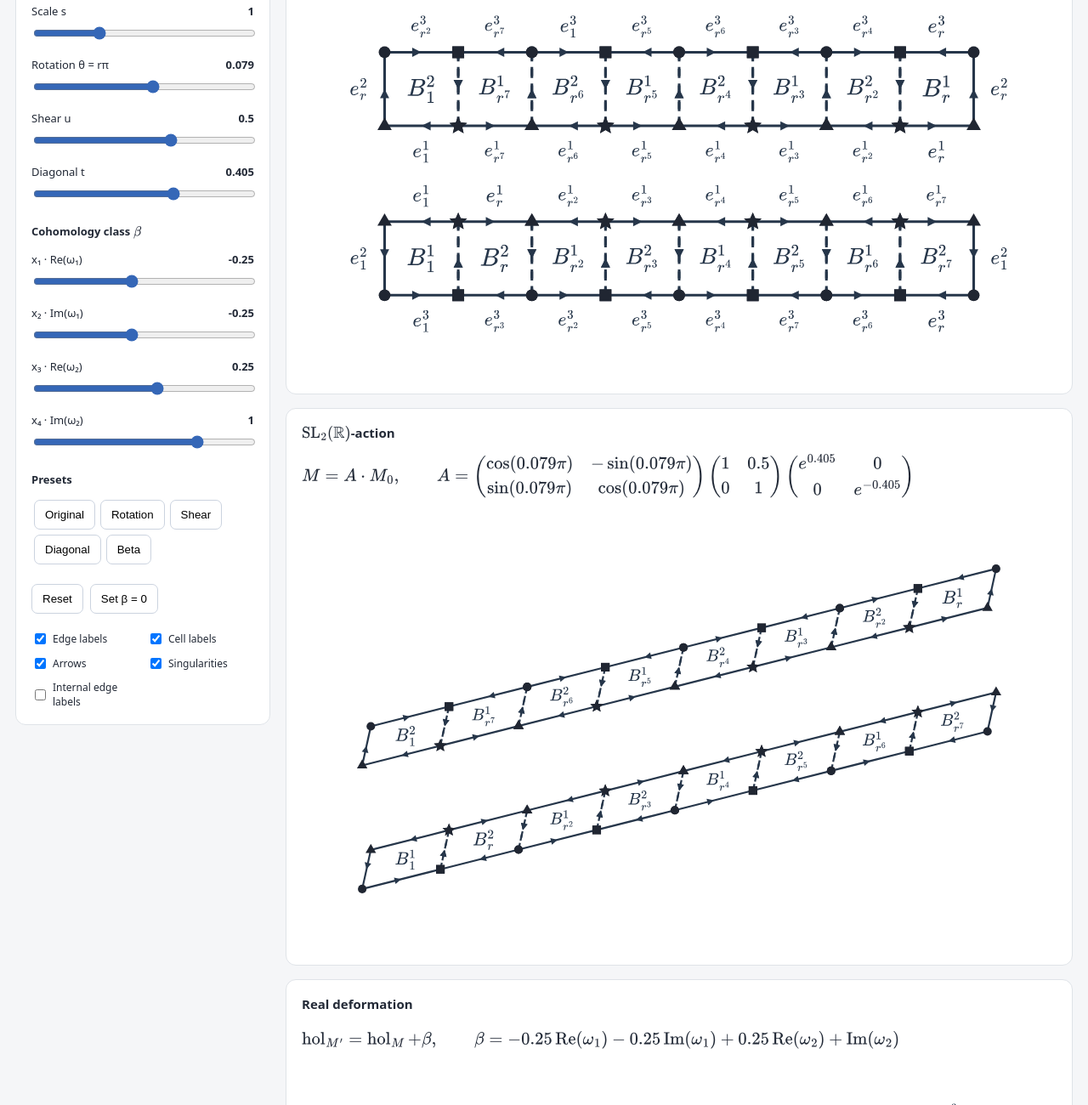
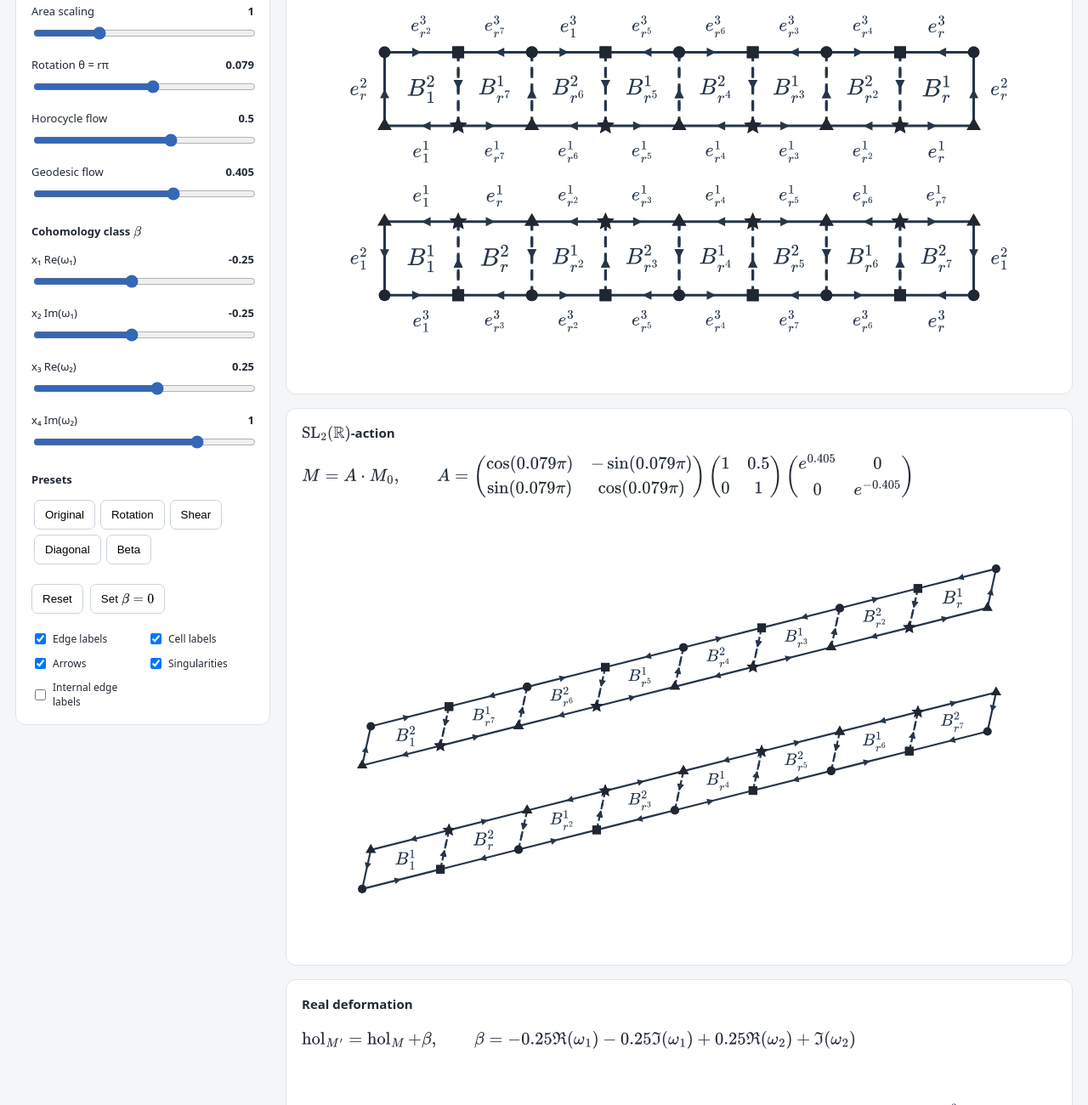
Before and after one commit to CarlosOspinaMath/CarlosOspinaMath.github.io, a plain HTML site: page translation_surface.html in a window 1280 px wide. Shown: the part 200-1500 px from the top of the page at 85% size. Drawn offline with nearby package versions, Linux system fonts and the light colour scheme.

Commit message:
updated applet

```diff
--- a/translation_surface.html
+++ b/translation_surface.html
@@ -133,7 +133,7 @@ window.MathJax = {
 
   <div class="buttons">
     <button id="reset">Reset</button>
-    <button id="zeroBeta">Set β = 0</button>
+    <button id="zeroBeta">Set \( \beta = 0 \)</button>
   </div>
 
   <div class="options">
@@ -146,7 +146,7 @@ window.MathJax = {
     <label><input type="checkbox" id="showPoints" checked>
       Singularities</label>
     <label><input type="checkbox" id="showInternalLabels">
-    Internal edge labels</label>
+      Internal edge labels</label>
   </div>
 </aside>
 
@@ -195,14 +195,14 @@ const defaults = {
 let state = {...defaults};
 
 const parameters = [
-  ["s", "Scale s", 0.2, 3, 0.01],
+  ["s", "Area scaling", 0.2, 3, 0.01],
   ["theta", "Rotation θ = rπ", -1, 1, 0.01],
-  ["u", "Shear u", -2, 2, 0.01],
-  ["t", "Diagonal t", -1.5, 1.5, 0.01],
-  ["x1", "x₁ · Re(ω₁)", -2, 2, 0.01],
-  ["x2", "x₂ · Im(ω₁)", -2, 2, 0.01],
-  ["x3", "x₃ · Re(ω₂)", -2, 2, 0.01],
-  ["x4", "x₄ · Im(ω₂)", -2, 2, 0.01]
+  ["u", "Horocycle flow", -2, 2, 0.01],
+  ["t", "Geodesic flow", -1.5, 1.5, 0.01],
+  ["x1", "x₁  Re(ω₁)", -2, 2, 0.01],
+  ["x2", "x₂  Im(ω₁)", -2, 2, 0.01],
+  ["x3", "x₃  Re(ω₂)", -2, 2, 0.01],
+  ["x4", "x₄  Im(ω₂)", -2, 2, 0.01]
 ];
 
 const presets = {
@@ -821,10 +821,10 @@ function updateFormulas() {
     `\\(${matrixLatex}\\)`;
 
   const terms=[
-    [x1,"\\operatorname{Re}(\\omega_1)"],
-    [x2,"\\operatorname{Im}(\\omega_1)"],
-    [x3,"\\operatorname{Re}(\\omega_2)"],
-    [x4,"\\operatorname{Im}(\\omega_2)"]
+    [x1,"\\Re(\\omega_1)"],
+    [x2,"\\Im(\\omega_1)"],
+    [x3,"\\Re(\\omega_2)"],
+    [x4,"\\Im(\\omega_2)"]
   ];
 
   let expression="";
```
Also changed, not shown: 1 other file.
